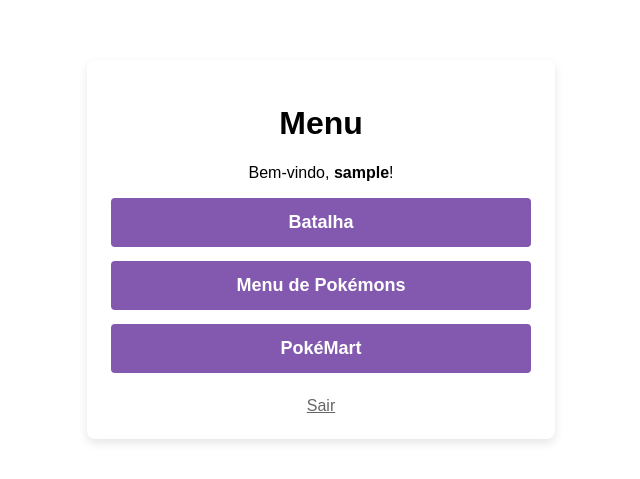
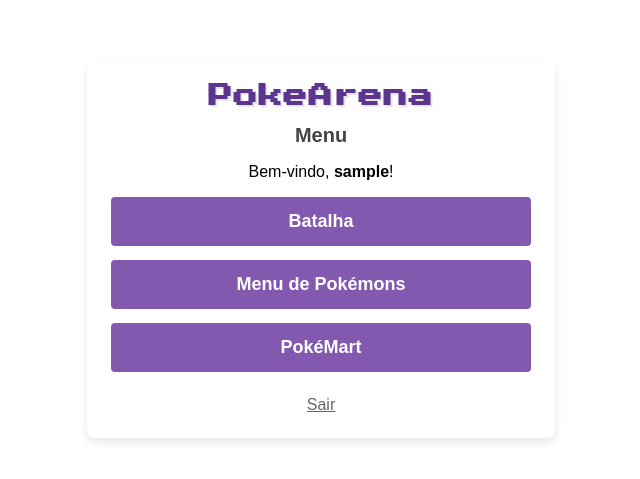
Before and after one commit to LuPrass/pokemon, a PHP site: page / in a window 1280 px wide. Shown: the top 479 px of the page, without its empty margins (319-959 px from the left). Run offline with PHP 8.4, Linux system fonts and the light colour scheme; the visitor is signed in with stand-in values (Sample User, id 1).

Commit message:
Adição do título PokeArena

```diff
--- a/assets/css/menu.css
+++ b/assets/css/menu.css
@@ -1,3 +1,5 @@
+@import url('https://fonts.googleapis.com/css2?family=Press+Start+2P&display=swap');
+
 .menu-container {
     max-width: 420px;
     margin: 60px auto;
@@ -7,6 +9,21 @@
     box-shadow: 0 4px 10px rgba(0, 0, 0, 0.1);
     font-family: Arial, sans-serif;
     text-align: center;
+}
+
+.titulo-jogo {
+    font-family: 'Press Start 2P', monospace;
+    font-size: 24px;
+    color: #5c358e;
+    margin: 0 0 16px 0;
+    letter-spacing: 1px;
+    text-shadow: 2px 2px 0px rgba(0, 0, 0, 0.1);
+}
+
+.menu-container h2 {
+    margin: 0 0 16px 0;
+    font-size: 20px;
+    color: #444;
 }
 
 .menu-opcao {
--- a/cadastro.php
+++ b/cadastro.php
@@ -42,13 +42,14 @@ if ($_SERVER['REQUEST_METHOD'] === 'POST') {
 <head>
     <meta charset="UTF-8">
     <meta name="viewport" content="width=device-width, initial-scale=1.0">
-    <title>Criar conta</title>
+    <title>PokeArena - Criar conta</title>
     <link rel="stylesheet" href="assets/css/style.css">
     <link rel="stylesheet" href="assets/css/login.css">
 </head>
 <body>
 
     <div class="login-container">
+        <h1 class="titulo-jogo">PokeArena</h1>
         <h2>Criar conta</h2>
 
         <?php if ($erro): ?>
--- a/login.php
+++ b/login.php
@@ -1,5 +1,7 @@
 <?php
+if (session_status() === PHP_SESSION_NONE) {
     session_start();
+}
 
 require_once __DIR__ . '/Autoload.php';
 
@@ -56,12 +58,12 @@ if ($_SERVER['REQUEST_METHOD'] === 'POST') {
 <head>
     <meta charset="UTF-8">
     <meta name="viewport" content="width=device-width, initial-scale=1.0">
-    <title>Login</title>
+    <title>PokeArena - Login</title>
     <link rel="stylesheet" href="assets/css/login.css">
 </head>
 <body>
-
     <div class="login-container">
+        <h1 class="titulo-jogo">PokeArena</h1>
         <h2>Login</h2>
         <?php if ($erro):?>
             <p style="color: red;"><?php echo $erro;?></p>
--- a/logout.php
+++ b/logout.php
@@ -1,5 +1,7 @@
 <?php
+if (session_status() === PHP_SESSION_NONE) {
     session_start();
+}
 
 
 // Limpa todas as variáveis de sessão
--- a/src/Views/menu/menu.php
+++ b/src/Views/menu/menu.php
@@ -5,13 +5,14 @@ require_once __DIR__ . '/../../../verifica_login.php';
 <html lang="pt-BR">
 <head>
     <meta charset="UTF-8">
-    <title>Menu</title>
+    <title>PokeArena - Menu</title>
     <link rel="stylesheet" href="assets/css/menu.css">
 </head>
 <body>
 
     <div class="menu-container">
-        <h1>Menu</h1>
+        <h1 class="titulo-jogo">PokeArena</h1>
+        <h2>Menu</h2>
         <p>Bem-vindo, <b><?php echo htmlspecialchars($_SESSION['usuario']); ?></b>!</p>
 
         <a class="menu-opcao" href="index.php?rota=builder">Batalha</a>
--- a/verifica_login.php
+++ b/verifica_login.php
@@ -1,5 +1,7 @@
 <?php
+if (session_status() === PHP_SESSION_NONE) {
     session_start();
+}
 
 // Verifica se a sessão 'logado' existe e é verdadeira
 if (!isset($_SESSION['logado']) || $_SESSION['logado'] !== true) {
```
Also changed, not shown: assets/css/login.css (+14 -0 lines).
